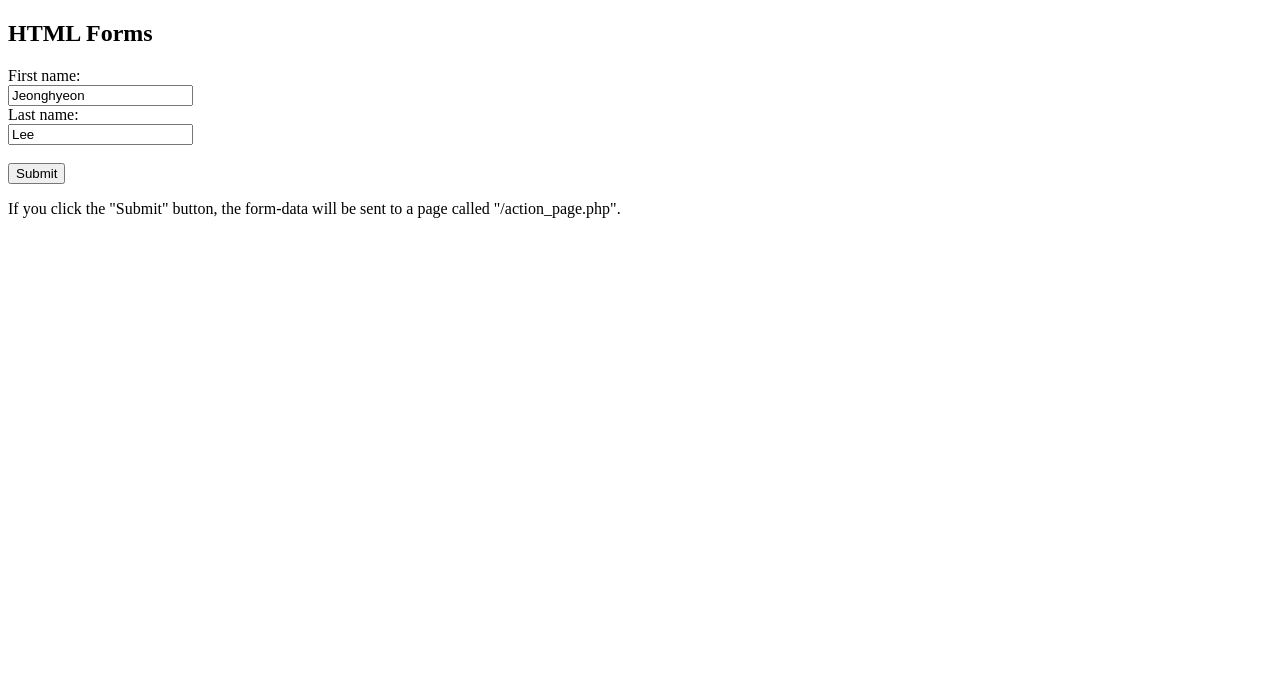
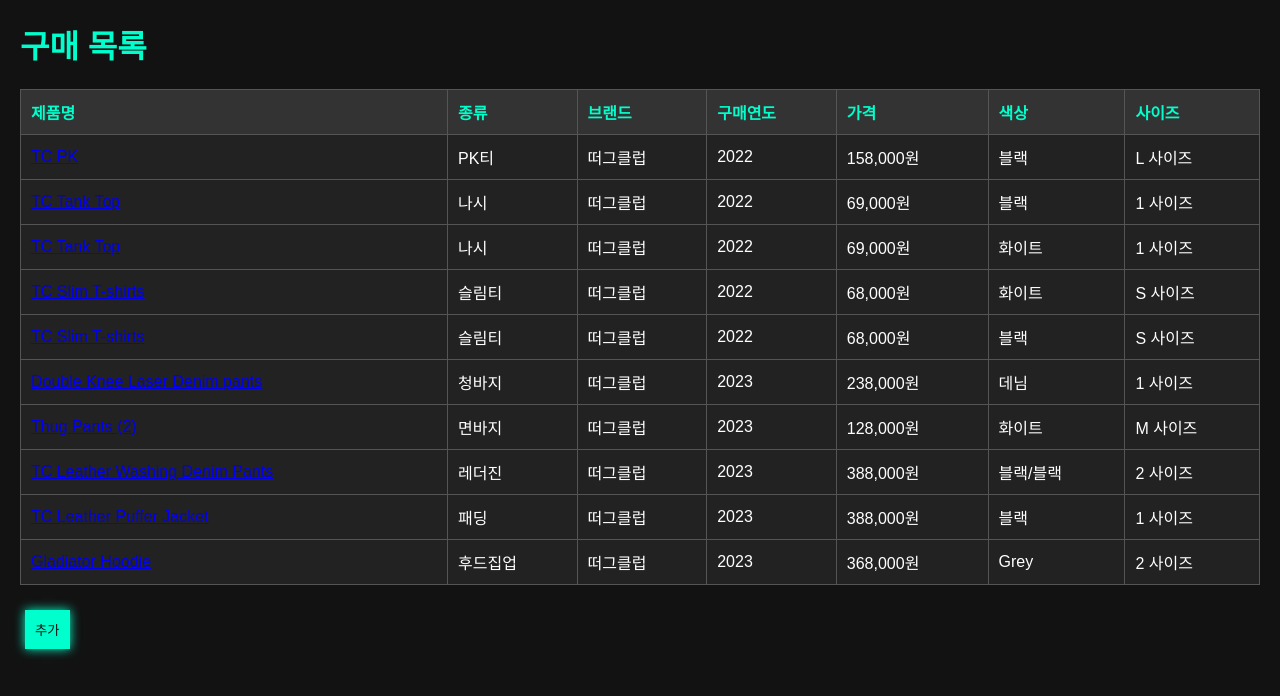
Before and after one commit to 22100558LeeJeonghyeon/assignment2, a plain HTML site: page index.html in a window 1280 px wide. Drawn offline with Linux system fonts and the light colour scheme.

Commit message:
과제2 파일 추가

```diff
--- a/index.html
+++ b/index.html
@@ -1,24 +1,118 @@
 <!DOCTYPE html>
-<html lang="en">
+<html lang="ko">
 <head>
     <meta charset="UTF-8">
     <meta name="viewport" content="width=device-width, initial-scale=1.0">
-    <title>Document</title>
+    <title>구매 목록</title>
+    <link rel="stylesheet" href="my.css">
 </head>
 <body>
-    <h2>HTML Forms</h2>
-
-    <form action="/action_page.php">
-        <label for="fname">First name:</label><br>
-        <input type="text" id="fname" name="fname" value="Jeonghyeon"><br>
-
-        <label for="lname">Last name:</label><br>
-        <input type="text" id="lname" name="lname" value="Lee"><br><br>
-
-        <input type="submit" value="Submit">
-    </form>
-
-    <p>If you click the "Submit" button, the form-data will be sent to a page called "/action_page.php".</p>
-
+    <h1>구매 목록</h1>
+    <table>
+        <thead>
+            <tr>
+                <th>제품명</th>
+                <th>종류</th>
+                <th>브랜드</th>
+                <th>구매연도</th>
+                <th>가격</th>
+                <th>색상</th>
+                <th>사이즈</th>
+            </tr>
+        </thead>
+        <tbody>
+            <tr>
+                <td><a href="view.html">TC PK</a></td>
+                <td>PK티</td>
+                <td>떠그클럽</td>
+                <td>2022</td>
+                <td>158,000원</td>
+                <td>블랙</td>
+                <td>L 사이즈</td>
+            </tr>
+            <tr>
+                <td><a href="view.html">TC Tank Top</a></td>
+                <td>나시</td>
+                <td>떠그클럽</td>
+                <td>2022</td>
+                <td>69,000원</td>
+                <td>블랙</td>
+                <td>1 사이즈</td>
+            </tr>
+            <tr>
+                <td><a href="view.html">TC Tank Top</a></td>
+                <td>나시</td>
+                <td>떠그클럽</td>
+                <td>2022</td>
+                <td>69,000원</td>
+                <td>화이트</td>
+                <td>1 사이즈</td>
+            </tr>
+            <tr>
+                <td><a href="view.html">TC Slim T-shirts</a></td>
+                <td>슬림티</td>
+                <td>떠그클럽</td>
+                <td>2022</td>
+                <td>68,000원</td>
+                <td>화이트</td>
+                <td>S 사이즈</td>
+            </tr>
+            <tr>
+                <td><a href="view.html">TC Slim T-shirts</a></td>
+                <td>슬림티</td>
+                <td>떠그클럽</td>
+                <td>2022</td>
+                <td>68,000원</td>
+                <td>블랙</td>
+                <td>S 사이즈</td>
+            </tr>
+            <tr>
+                <td><a href="view.html">Double Knee Laser Denim pants</a></td>
+                <td>청바지</td>
+                <td>떠그클럽</td>
+                <td>2023</td>
+                <td>238,000원</td>
+                <td>데님</td>
+                <td>1 사이즈</td>
+            </tr>
+            <tr>
+                <td><a href="view.html">Thug Pants (2)</a></td>
+                <td>면바지</td>
+                <td>떠그클럽</td>
+                <td>2023</td>
+                <td>128,000원</td>
+                <td>화이트</td>
+                <td>M 사이즈</td>
+            </tr>
+            <tr>
+                <td><a href="view.html">TC Leather Washing Denim Pants</a></td>
+                <td>레더진</td>
+                <td>떠그클럽</td>
+                <td>2023</td>
+                <td>388,000원</td>
+                <td>블랙/블랙</td>
+                <td>2 사이즈</td>
+            </tr>
+            <tr>
+                <td><a href="view.html">TC Leather Puffer Jacket</a></td>
+                <td>패딩</td>
+                <td>떠그클럽</td>
+                <td>2023</td>
+                <td>388,000원</td>
+                <td>블랙</td>
+                <td>1 사이즈</td>
+            </tr>
+            <tr>
+                <td><a href="view.html">Gladiator Hoodie</a></td>
+                <td>후드집업</td>
+                <td>떠그클럽</td>
+                <td>2023</td>
+                <td>368,000원</td>
+                <td>Grey</td>
+                <td>2 사이즈</td>
+            </tr>
+        </tbody>
+    </table>
+    <button onclick="location.href='add.html'">추가</button>
 </body>
 </html>
--- /dev/null
+++ b/my.css
@@ -0,0 +1,63 @@
+/* 어두운 배경과 네온 컬러 적용 */
+body {
+    font-family: Arial, sans-serif;
+    margin: 20px;
+    background-color: #121212; /* 어두운 배경 */
+    color: #fff; /* 기본 텍스트는 화이트 */
+}
+
+h1 {
+    color: #00ffcc; /* 네온 그린 컬러 */
+}
+
+table {
+    width: 100%;
+    border-collapse: collapse;
+    margin-bottom: 20px;
+    color: #fff; /* 테이블 텍스트도 화이트 */
+}
+
+table, th, td {
+    border: 1px solid #555; /* 어두운 테두리 */
+}
+
+th, td {
+    padding: 10px;
+    text-align: left;
+}
+
+th {
+    background-color: #333; /* 헤더 배경 어둡게 */
+    color: #00ffcc; /* 헤더 텍스트 네온 그린 */
+}
+
+td {
+    background-color: #222; /* 본문 배경도 어두운 그레이 */
+}
+
+/* 버튼 스타일 - 네온 효과 */
+button {
+    padding: 10px;
+    margin: 5px;
+    background-color: #00ffcc; /* 네온 그린 배경 */
+    color: #121212; /* 버튼 글씨는 어두운 배경 */
+    border: none;
+    cursor: pointer;
+    box-shadow: 0px 0px 10px #00ffcc; /* 네온 효과 */
+}
+
+button:hover {
+    background-color: #00e6b8; /* hover 시 더 밝은 네온 */
+    box-shadow: 0px 0px 20px #00e6b8;
+}
+
+/* Responsive Design */
+@media (max-width: 600px) {
+    table, th, td {
+        font-size: 12px;
+    }
+
+    button {
+        font-size: 14px;
+    }
+}
```
Also changed, not shown: add.html (added, +79 -0 lines), edit.html (added, +78 -0 lines), view.html (added, +30 -0 lines).
